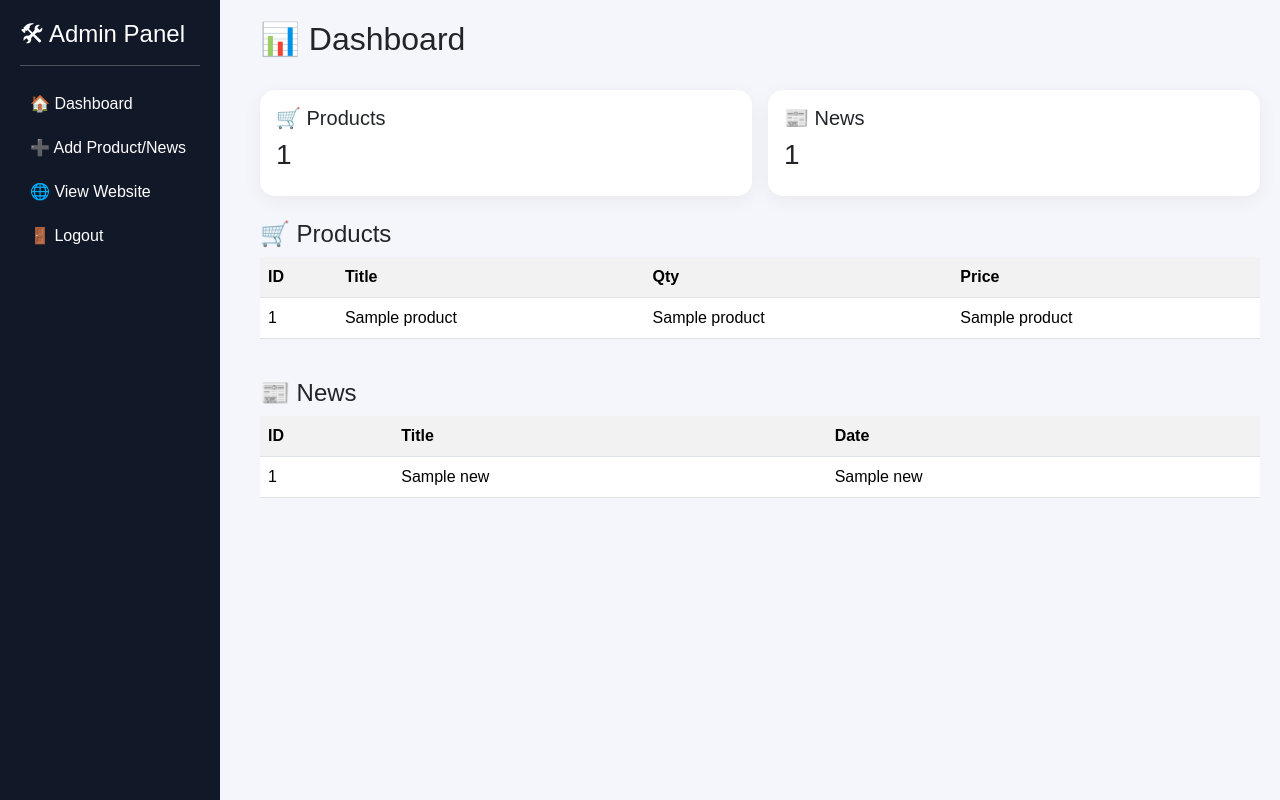
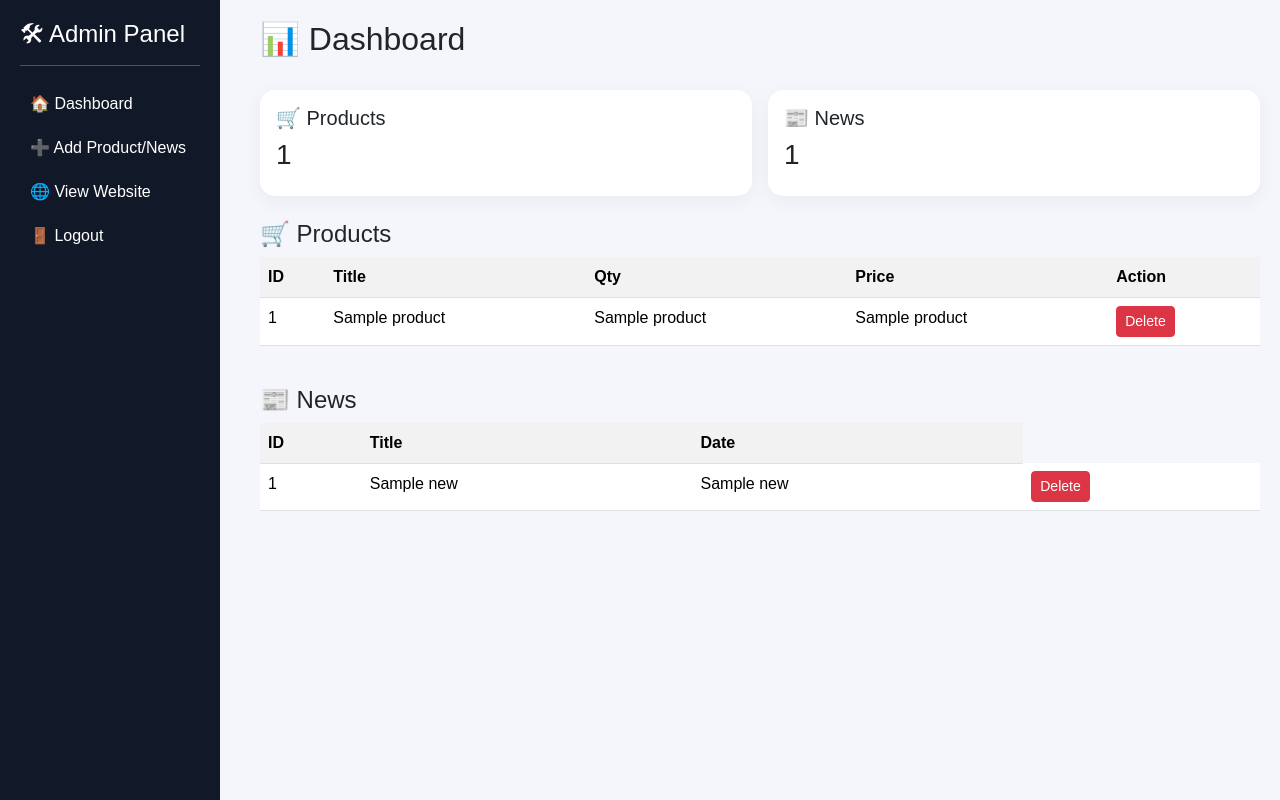
Before and after one commit to Owaisahmad3837/Amir_Cousin_Shop_Web, a Flask app: page /admin in a window 1280 px wide. Run offline with Flask 3, Linux system fonts and the light colour scheme; the visitor is signed in with stand-in values (Sample User, id 1); a database or web service that is not in the repository returns one stand-in record (values such as "Sample title"); some libraries are stand-ins or nearby versions.

Commit message:
update project

```diff
--- a/app.py
+++ b/app.py
@@ -136,6 +136,50 @@ def admin_add():
         return redirect("/admin")
 
     return render_template("admin_add.html")
+# ================= Delte =================
+@app.route("/delete_product/<int:id>")
+@admin_required
+def delete_product(id):
+    conn = get_conn()
+    cur = conn.cursor()
+
+    # 1️⃣ Get image name first
+    cur.execute("SELECT image FROM products WHERE id=%s", (id,))
+    img = cur.fetchone()
+
+    # 2️⃣ Delete image file from folder
+    if img:
+        path = os.path.join(app.root_path, "static/uploads", img[0])
+        if os.path.exists(path):
+            os.remove(path)
+
+    # 3️⃣ Delete from database
+    cur.execute("DELETE FROM products WHERE id=%s", (id,))
+    conn.commit()
+    conn.close()
+
+    return redirect("/admin")
+
+
+@app.route("/delete_news/<int:id>")
+@admin_required
+def delete_news(id):
+    conn = get_conn()
+    cur = conn.cursor()
+
+    cur.execute("SELECT image FROM news WHERE id=%s", (id,))
+    img = cur.fetchone()
+
+    if img:
+        path = os.path.join(app.root_path, "static/uploads", img[0])
+        if os.path.exists(path):
+            os.remove(path)
+
+    cur.execute("DELETE FROM news WHERE id=%s", (id,))
+    conn.commit()
+    conn.close()
+
+    return redirect("/admin")
 
 
 # ================= NEWS DETAIL =================
--- a/templates/admin.html
+++ b/templates/admin.html
@@ -109,14 +109,22 @@
   <th>Title</th>
   <th>Qty</th>
   <th>Price</th>
+  <th>Action</th>
 </tr>
-
     {% for p in products %}
 <tr>
   <td>{{ p[0] }}</td>
   <td>{{ p[1] }}</td>
   <td>{{ p[2] }}</td>
   <td>{{ p[3] }}</td>
+
+  <td>
+    <a href="/delete_product/{{ p[0] }}"
+       class="btn btn-danger btn-sm"
+       onclick="return confirm('Delete this product?')">
+       Delete
+    </a>
+  </td>
 </tr>
 {% endfor %}
 
@@ -139,6 +147,14 @@
   <td>{{ n[0] }}</td>
   <td>{{ n[1] }}</td>
   <td>{{ n[2] }}</td>
+
+  <td>
+    <a href="/delete_news/{{ n[0] }}"
+       class="btn btn-danger btn-sm"
+       onclick="return confirm('Delete this news?')">
+       Delete
+    </a>
+  </td>
 </tr>
 {% endfor %}
 
--- a/templates/news.html
+++ b/templates/news.html
@@ -123,9 +123,9 @@
             {{ n[1] }}
           </div>
 
-          <div class="news-text">
-            {{ n[4] }}
-          </div>
+        <div class="news-text">
+  {{ n[4].split('\n')[0][:120] }}...
+</div>
 
           <a href="/news/{{ n[0] }}" class="btn btn-primary w-100 mt-3 read-btn">
     مزید پڑھیں →
```
Lines whose indentation alone changed are shown as unchanged.
